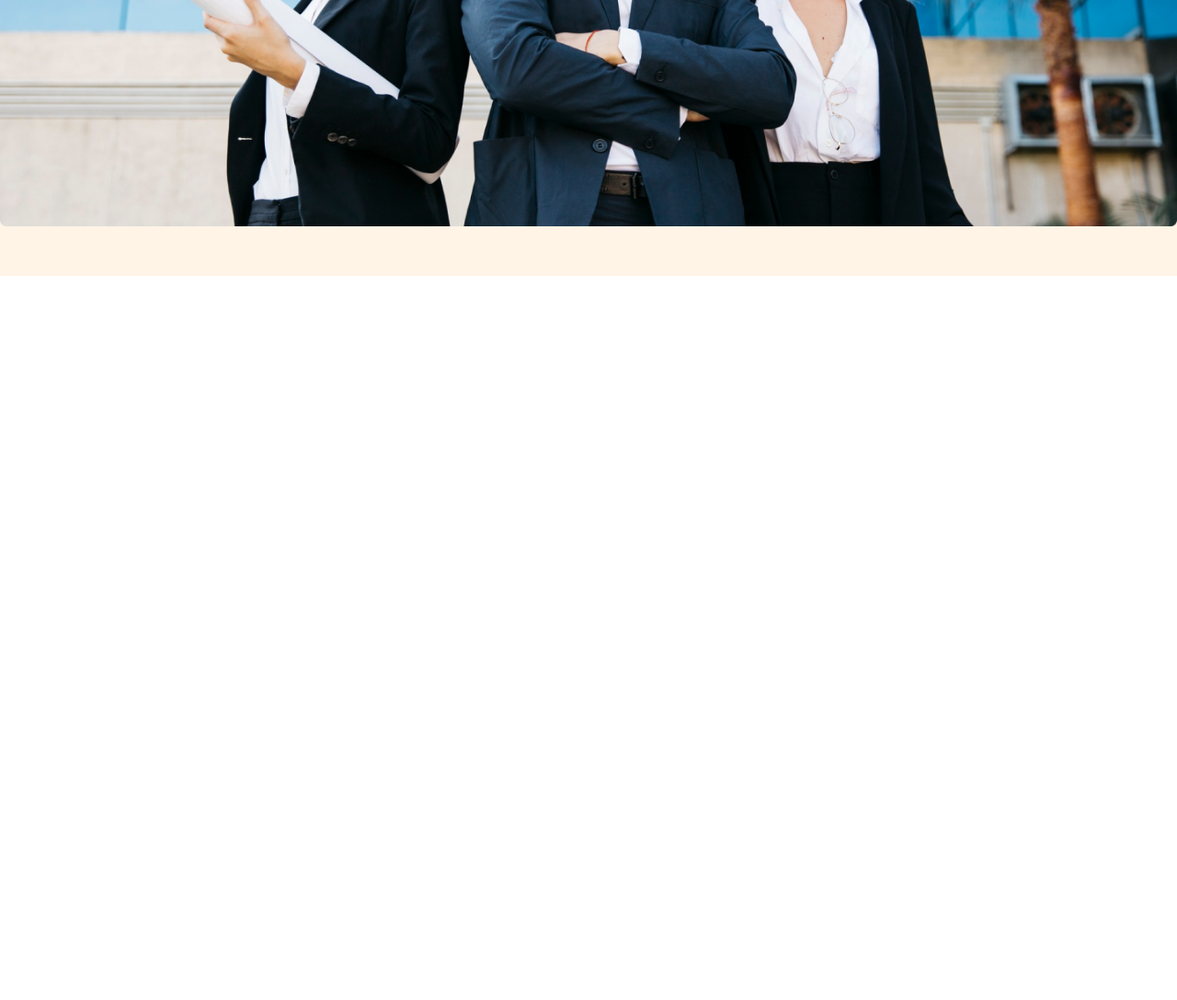
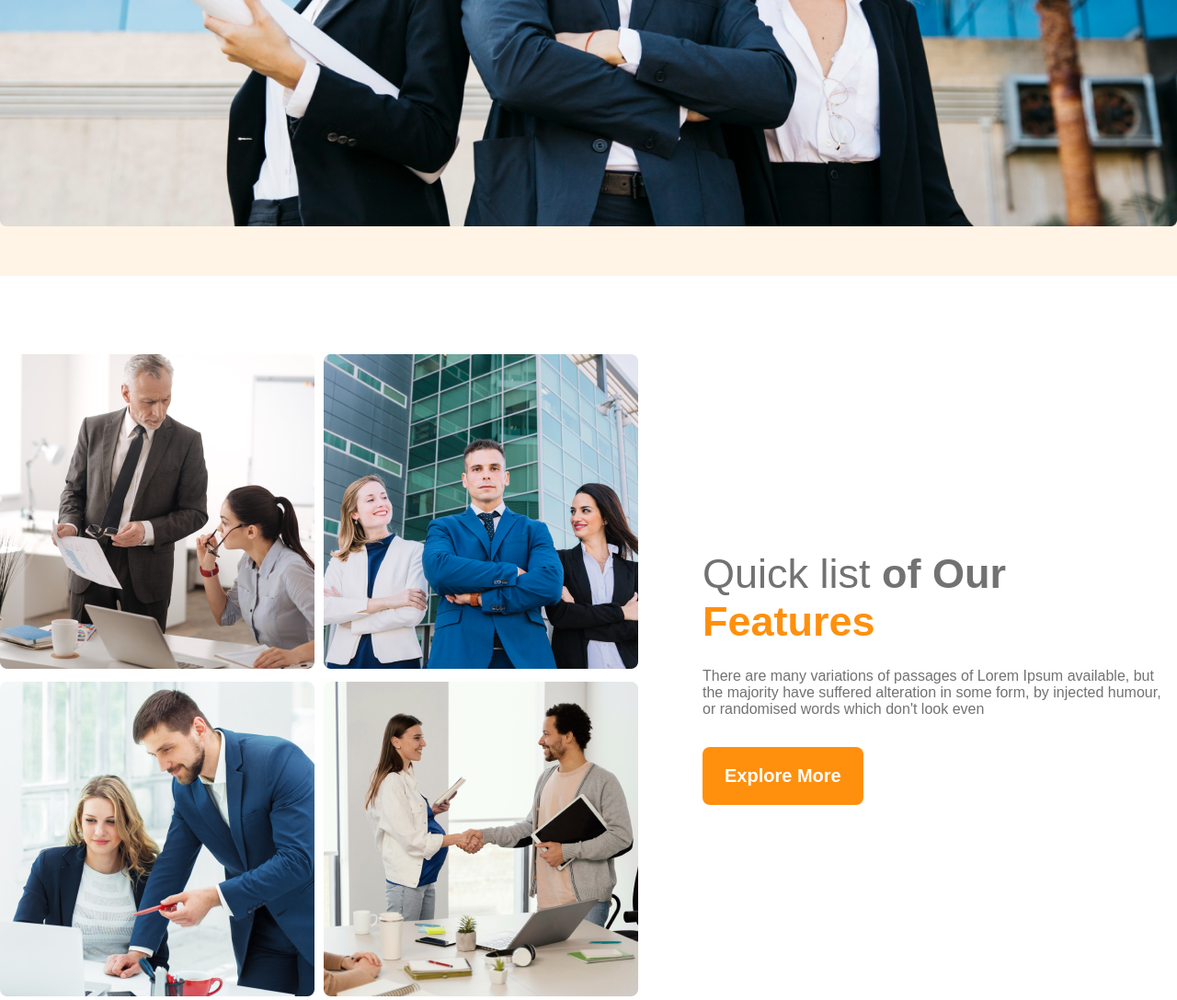
Before and after one commit to mrlaboratory/G3-Architects, a plain HTML site: page index.html in a window 1280 px wide. Shown: the part 935-2022 px from the top of the page at 92% size. Before the commit the page ends 1235 px from the top, so only its background shows below. Drawn offline with Linux system fonts and the light colour scheme.

Commit message:
quick list section complate with css

```diff
--- a/index.html
+++ b/index.html
@@ -33,17 +33,44 @@
         <!-- banner started  -->
         <div class="banner">
             <h1 class="banner-title">Brand New <br> Group of Architects </h1>
-<p class="banner-description">There are many variations of passages of Lorem Ipsum available, but the majority have suffered alteration in <br> some form, by injected humour, or randomised words which don't look even</p>
-<button class="primary-btn">Explore More</button>
-<div class="banner-img">
-    <img src="images/banner.png" alt="">
-</div>
+            <p class="banner-description">There are many variations of passages of Lorem Ipsum available, but the
+                majority have suffered alteration in <br> some form, by injected humour, or randomised words which don't
+                look even</p>
+            <button class="primary-btn">Explore More</button>
+            <div class="banner-img">
+                <img src="images/banner.png" alt="">
+            </div>
         </div>
+    </header>
+    <!-- header section end  -->
 
 
-    </header>
+
+    <!-- main section started  -->
+    <main class="main">
 
 
+        <!-- quick list section  -->
+        <section class="quick-list">
+            <div class="quick-list-img-container">
+                <div class="list-img"><img src="images/team1.png" alt="team image"></div>
+                <div class="list-img"><img src="images/team2.png" alt="team image"></div>
+                <div class="list-img"><img src="images/team3.png" alt="team image"></div>
+                <div class="list-img"><img src="images/team4.png" alt="team image"></div>
+
+            </div>
+            <div class="quick-list-info">
+                <h2 class="list-heading">Quick list <b>of Our <span class="primary-color">Features</span></b> </h2>
+                <p class="list-description">There are many variations of passages of Lorem Ipsum available, but the
+                    majority have suffered alteration in some form, by injected humour, or randomised words which don't
+                    look even</p>
+                <button class="primary-btn">Explore More</button>
+            </div>
+
+        </section>
+
+
+    </main>
 
 
 
--- a/style/style.css
+++ b/style/style.css
@@ -30,6 +30,8 @@ body {
     width: 100%;
     background-color: #FF900E1A;
     padding-top: 50px;
+    margin-bottom: 85px;
+
 
 }
 
@@ -69,7 +71,7 @@ body {
 
 
 /* banner style  */
-.banner{
+.banner {
     max-width: 1440px;
     margin: 0 auto;
     display: flex;
@@ -77,6 +79,7 @@ body {
     justify-content: center;
     align-items: center;
 }
+
 .banner-title {
     font-weight: 700;
     font-size: 64px;
@@ -91,7 +94,8 @@ body {
     color: #727272;
     margin-bottom: 30px;
 }
-.banner .primary-btn{
+
+.banner .primary-btn {
     margin-bottom: 50px;
 }
 
@@ -106,13 +110,61 @@ body {
     outline: none;
     cursor: pointer;
 }
-.banner-img{
+
+.banner-img {
     margin-bottom: 50px;
 }
-.banner-img img{
+
+.banner-img img {
     width: 100%;
     height: auto;
     max-width: 1440px;
     max-height: 700px;
     height: auto;
 }
+
+
+/* main element style  */
+.main {
+    margin-top: 85px;
+    width: 100%;
+    max-width: 1440px;
+    margin: 0 auto;
+}
+
+
+/* quick list section css  */
+.quick-list {
+    width: 100%;
+    display: grid;
+    align-items: center;
+    grid-template-columns: repeat(2, 1fr);
+    grid-gap: 70px;
+    margin-bottom: 130px;
+}
+
+.quick-list-img-container {
+    display: grid;
+    grid-template: repeat(2, 1fr) / repeat(2, 1fr);
+    gap: 10px;
+}
+
+.list-heading {
+    font-weight: 500;
+    font-size: 45px;
+    color: #727272;
+    margin-bottom: 24px;
+
+
+}
+
+.primary-color {
+    color: #FF900E;
+}
+
+.list-description {
+    font-weight: 400;
+    font-size: 16px;
+    color: #727272;
+    margin-bottom: 32px;
+}
```
